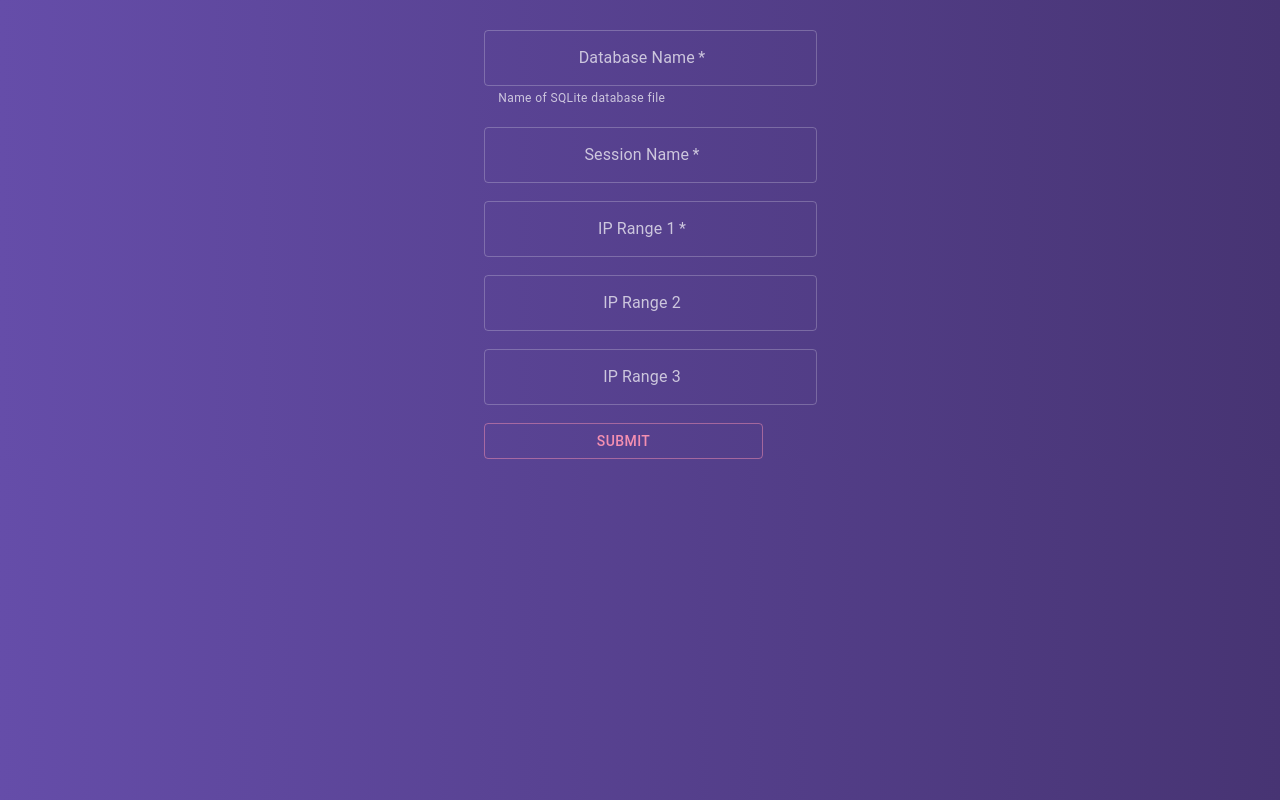
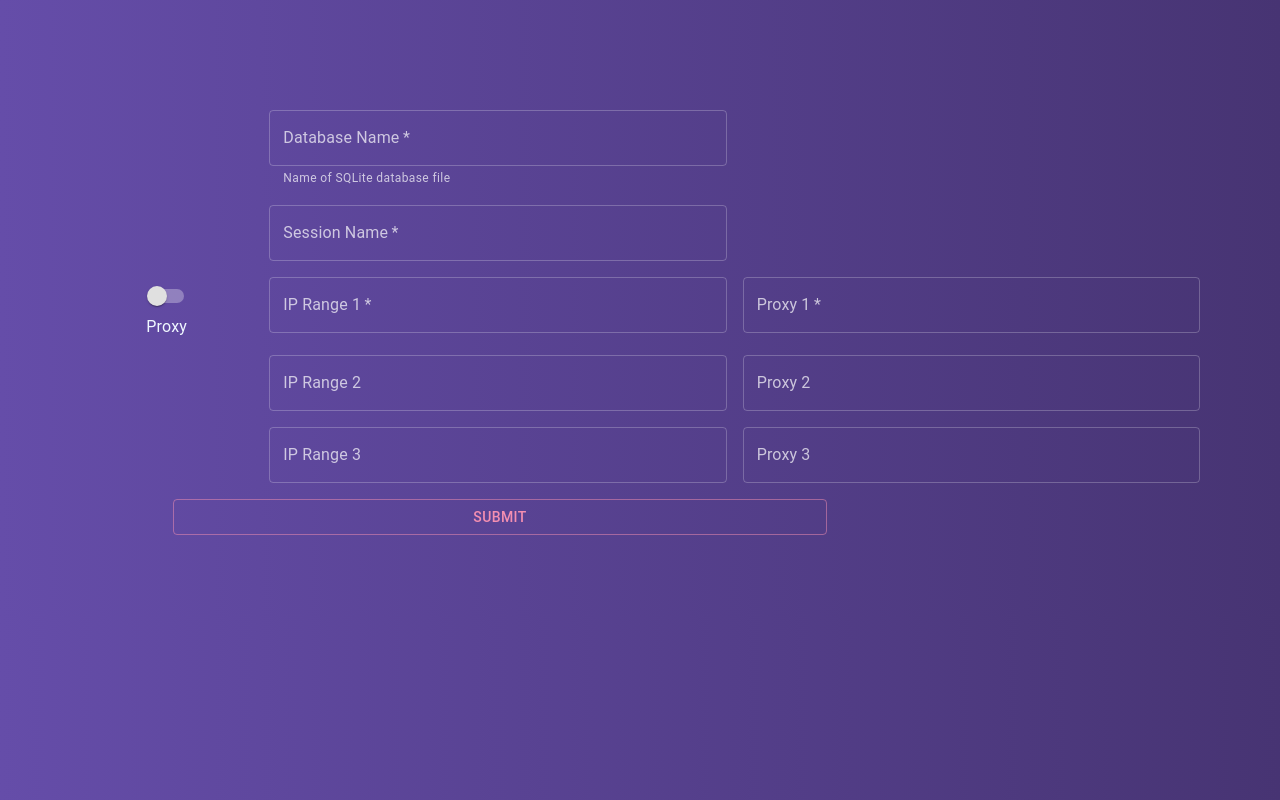
Before and after one commit to Shumyk/go-network-scanner, a React (Create React App) app in the folder ui/pages/: page / in a window 1280 px wide. Built offline with nearby package versions, Linux system fonts and the light colour scheme.

Commit message:
chore: Refactor form layout and add input validation

```diff
--- a/ui/pages/src/App.tsx
+++ b/ui/pages/src/App.tsx
@@ -2,7 +2,11 @@ import React from "react";
 
 import "./App.css";
 import {
+  Box,
   FormControl,
+  FormControlLabel,
+  Grid,
+  Switch,
   TextField,
   ThemeProvider,
   createTheme,
@@ -31,10 +35,6 @@ function App() {
 
   function handleSubmit(event: React.FormEvent<HTMLFormElement>): void {
     event.preventDefault();
-    const form = event.target as HTMLFormElement;
-    const formData = new FormData(form);
-    const data = Object.fromEntries(form.entries());
-    console.log(data);
   }
 
   return (
@@ -42,57 +42,136 @@ function App() {
       <ThemeProvider theme={theme}>
         <FormControl
           component="form"
-          sx={{
-            "& :not(style)": { width: "35ch" },
-          }}
           autoComplete="off"
           onSubmit={handleSubmit}
         >
+          <Box sx={{ flexGrow: 1 }} margin={10}>
+            <Grid container spacing={2}>
+              {/* Database Name grid */}
+              <Grid container item spacing={2} rowSpacing={2}>
+                <Grid item xs={2}></Grid>
+                <Grid item xs={5}>
                   <TextField
                     id="database-name"
                     label="Database Name"
                     helperText="Name of SQLite database file"
                     variant="outlined"
+                    fullWidth
                     required
-            sx={{ color: 'text.primary' }}
                     onKeyDown={focusNext}
                   />
-          <br />
+                </Grid>
+                <Grid item xs={5}></Grid>
+              </Grid>
+
+              {/* Session Name grid */}
+              <Grid container item spacing={2}>
+                <Grid item xs={2}></Grid>
+                <Grid item xs={5}>
                   <TextField
                     id="session-name"
                     label="Session Name"
                     variant="outlined"
+                    fullWidth
                     required
                     onKeyDown={focusNext}
                   />
-          <br />
+                </Grid>
+                <Grid item xs={5}></Grid>
+              </Grid>
+
+              {/* IP Range 1 grid */}
+              <Grid container item spacing={2}>
+                <Grid item xs={2}>
+                  <FormControlLabel
+                    labelPlacement="bottom"
+                    control={<Switch id="enable-proxy" />}
+                    label="Proxy"
+                  />
+                </Grid>
+                <Grid item xs={5}>
                   <TextField
                     id="ip-range-1"
                     label="IP Range 1"
                     variant="outlined"
+                    fullWidth
                     required
                     onKeyDown={focusNext}
                   />
-          <br />
+                </Grid>
+                <Grid item xs={5}>
+                  <TextField
+                    id="proxy-1"
+                    label="Proxy 1"
+                    variant="outlined"
+                    fullWidth
+                    required
+                    hidden={true}
+                    onKeyDown={focusNext}
+                  />
+                </Grid>
+              </Grid>
+
+              {/* IP Range 2 grid */}
+              <Grid container item spacing={2}>
+                <Grid item xs={2}></Grid>
+                <Grid item xs={5}>
                   <TextField
                     id="ip-range-2"
                     label="IP Range 2"
                     variant="outlined"
+                    fullWidth
                     onKeyDown={focusNext}
                   />
-          <br />
+                </Grid>
+                <Grid item xs={5}>
+                  <TextField
+                    id="proxy-2"
+                    label="Proxy 2"
+                    variant="outlined"
+                    fullWidth
+                    hidden={true}
+                    onKeyDown={focusNext}
+                  />
+                </Grid>
+              </Grid>
+
+              {/* IP Range 3 grid */}
+              <Grid container item spacing={2}>
+                <Grid item xs={2}></Grid>
+                <Grid item xs={5}>
                   <TextField
                     id="ip-range-3"
                     label="IP Range 3"
                     variant="outlined"
+                    fullWidth
                   />
-          <br />
+                </Grid>
+                <Grid item xs={5}>
+                  <TextField
+                    id="proxy-3"
+                    label="Proxy 3"
+                    variant="outlined"
+                    fullWidth
+                    hidden={true}
+                    onKeyDown={focusNext}
+                  />
+                </Grid>
+              </Grid>
 
-          <Button variant="outlined" type="submit">
+              {/* Button grid */}
+              <Grid container item>
+                <Grid item xs={1}></Grid>
+                <Grid item xs={7}>
+                  <Button variant="outlined" type="submit" fullWidth>
                     Submit
                   </Button>
+                </Grid>
+                <Grid item xs={4}></Grid>
+              </Grid>
+            </Grid>
+          </Box>
         </FormControl>
-
       </ThemeProvider>
     </div>
   );
```
Lines whose indentation alone changed are shown as unchanged.
